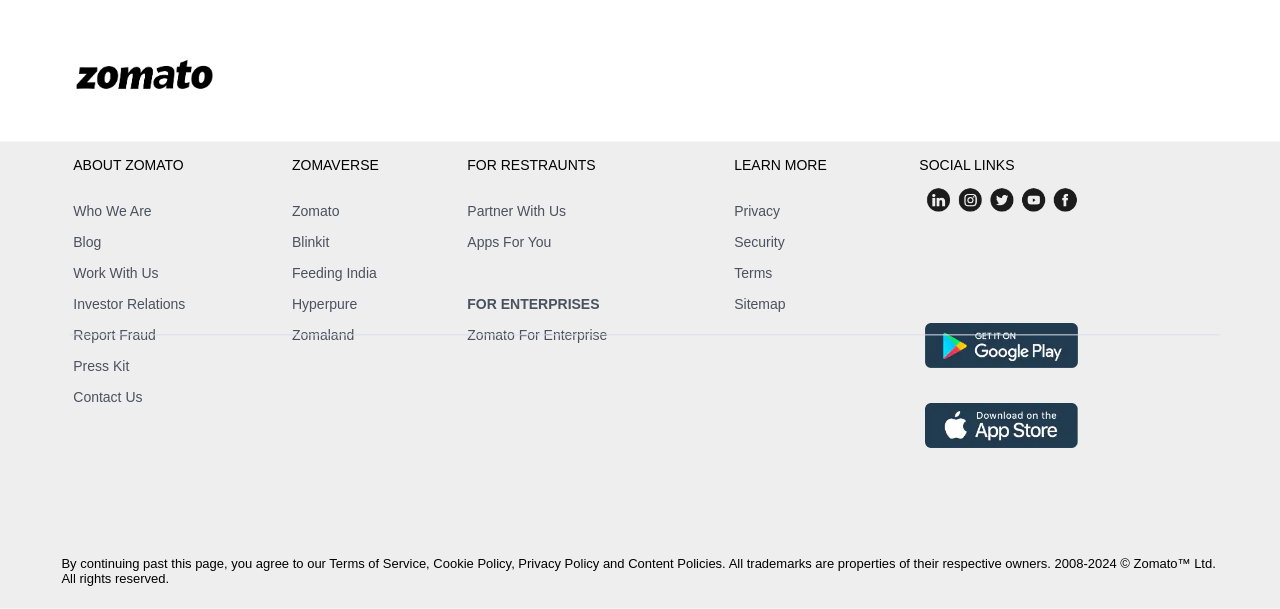
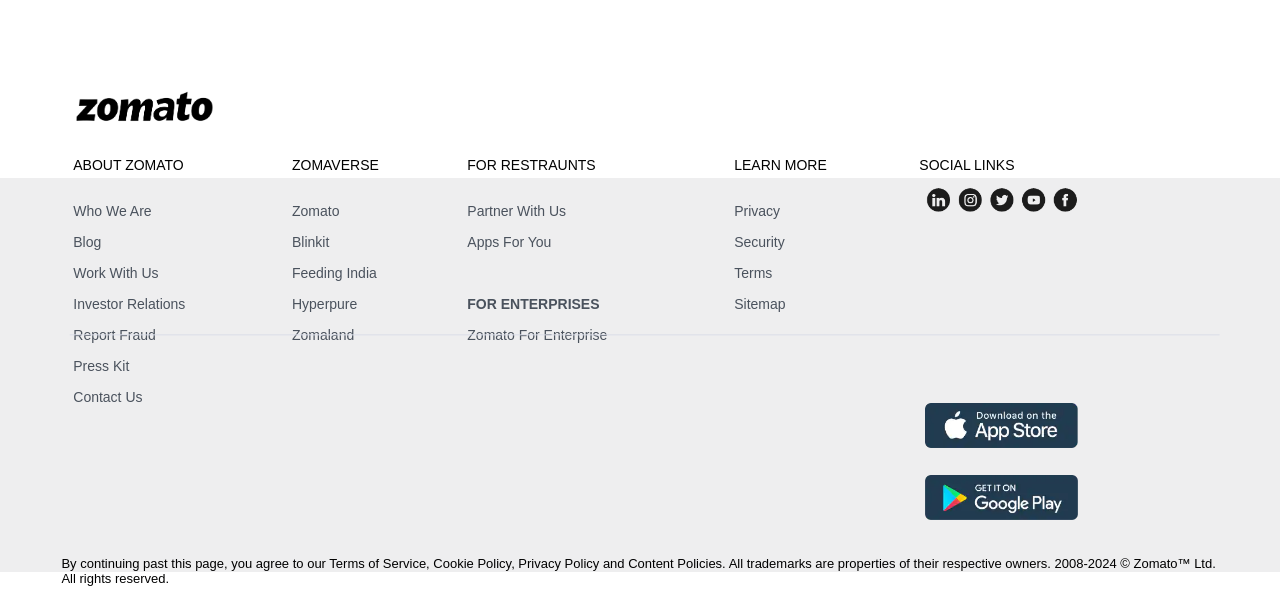
Before and after one commit to SreesankarB/zomato1clone, a plain HTML site: page index.html in a window 1280 px wide. Shown: the part 2337-2946 px from the top of the page. Drawn offline with Linux system fonts and the light colour scheme.

Commit message:
newchange

```diff
--- a/styles.css
+++ b/styles.css
@@ -104,7 +104,7 @@
     padding: 7px;
     box-sizing: border-box;
     position: absolute;
-    top: 46.8%;
+    top: 47.8%;
     margin-top: 2px;
     left: 49%;
     transform: translate(-50%, -50%);
@@ -503,7 +503,7 @@
 }
 .footer_rect {
     width: 480%;
-    height: 467px;
+    height: 394px;
     background-color: #eeeeef;
     padding: 20px;
     box-sizing: border-box;
@@ -518,7 +518,7 @@
     width: 153px;
     height: auto;
     margin-right: 5px;
-    top: 298.5%;
+    top: 302.5%;
     left: 5.3%;
     position: absolute;
     z-index: 20;
@@ -579,7 +579,7 @@
     width: 153px;
     height: auto;
     margin-right: 5px;
-    top: 332.5%;
+    top: 351.5%;
     left: 72.3%;
     position: absolute;
     z-index: 20;
```
